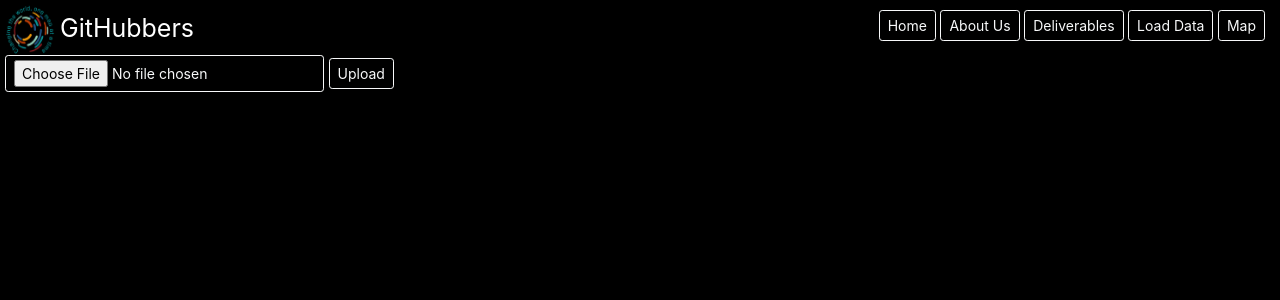
After one commit to Riley-5/GMT320-web-app, a Django app: page /load_data in a window 1280 px wide. The commit adds this page. Shown: the top 300 px of the page. Run offline with Django 3.2, Linux system fonts and the light colour scheme; some libraries are stand-ins or nearby versions.

Commit message:
page for data adding

```diff
--- a/perception/static/perception/map.js
+++ b/perception/static/perception/map.js
@@ -1,4 +1,4 @@
-document.addEventListener('DOMContentLoaded', function() {
+document.addEventListener('DOMContentLoaded', () => {
     addMap();
 });
 
--- a/perception/templates/perception/layout.html
+++ b/perception/templates/perception/layout.html
@@ -31,6 +31,7 @@
                         <a class ="btn btn-outline-light btn-sm" href="{% url 'contact' %}">Contact</a>
                     </div>
                 </div>
+                <a class="btn btn-outline-light btn-sm" href="{%url 'load_data'%}">Load Data</a>
                 <a class ="btn btn-outline-light btn-sm" href="{% url 'map' %}">Map</a>
             </div>
         </div>
--- /dev/null
+++ b/perception/templates/perception/load_data.html
@@ -0,0 +1,19 @@
+{% extends "perception/layout.html" %}
+{% load static %}
+
+{% block title %}
+    | Load Data
+{% endblock %}
+
+{% block body %}
+    <div id="input-form">
+        {% if message %}
+            <div id="message">{{ message }}</div>
+        {% endif %}
+        <form action="{% url 'load_data' %}" method="POST" enctype="multipart/form-data">
+            {% csrf_token %}
+            <input class="btn btn-outline-light btn-sm" type="file" id ="csv_file" name="csv_file" accept=".csv">
+            <input class="btn btn-outline-light btn-sm" type="submit" value="Upload" id="submit-button">
+        </form>
+    </div>
+{% endblock %}
--- a/perception/urls.py
+++ b/perception/urls.py
@@ -7,5 +7,6 @@ urlpatterns = [
     path("blog", views.blog, name="blog"),
     path("documents", views.documents, name="documents"),
     path("contact", views.contact, name="contact"),
+    path("load_data", views.load_data, name="load_data"),
     path("map", views.map, name="map"),
 ]
--- a/perception/views.py
+++ b/perception/views.py
@@ -6,7 +6,7 @@ import csv, io
 
 # Create your views here.
 
-def index(request): # Error check and validate the fuck out of this
+def index(request):
     return render(request, "perception/index.html")
 
 def about_us(request):
@@ -21,9 +21,9 @@ def documents(request):
 def contact(request):
     return render(request, "perception/contact.html")
 
-def map(request):
+def load_data(request):
     if request.method == "GET":
-        return render(request, "perception/map.html")
+        return render(request, "perception/load_data.html")
 
     if request.method == "POST":
         try:
@@ -47,12 +47,13 @@ def map(request):
                     )
                 return render(request, "perception/map.html")
             else:
-                return render(request, "perception/map.html", {
+                return render(request, "perception/load_data.html", {
                     "message": "Please Upload a CSV File"
                 })
         except:
-            return render(request, "perception/map.html", {
+            return render(request, "perception/load_data.html", {
                 "message": "Please Upload a File"
             })
 
+def map(request):
     return render(request, "perception/map.html")
```
Also changed, not shown: perception/templates/perception/map.html (+0 -10 lines), db.sqlite3.
